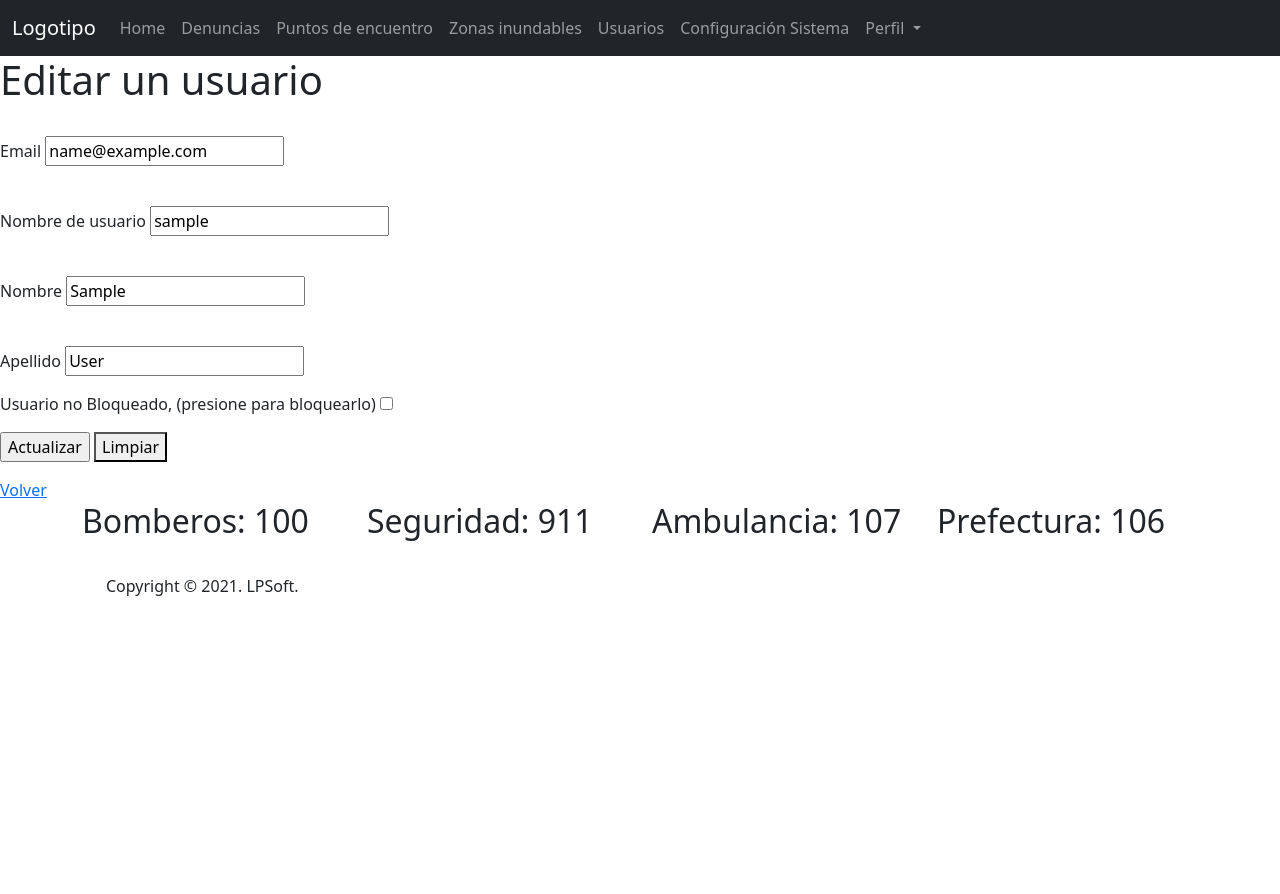
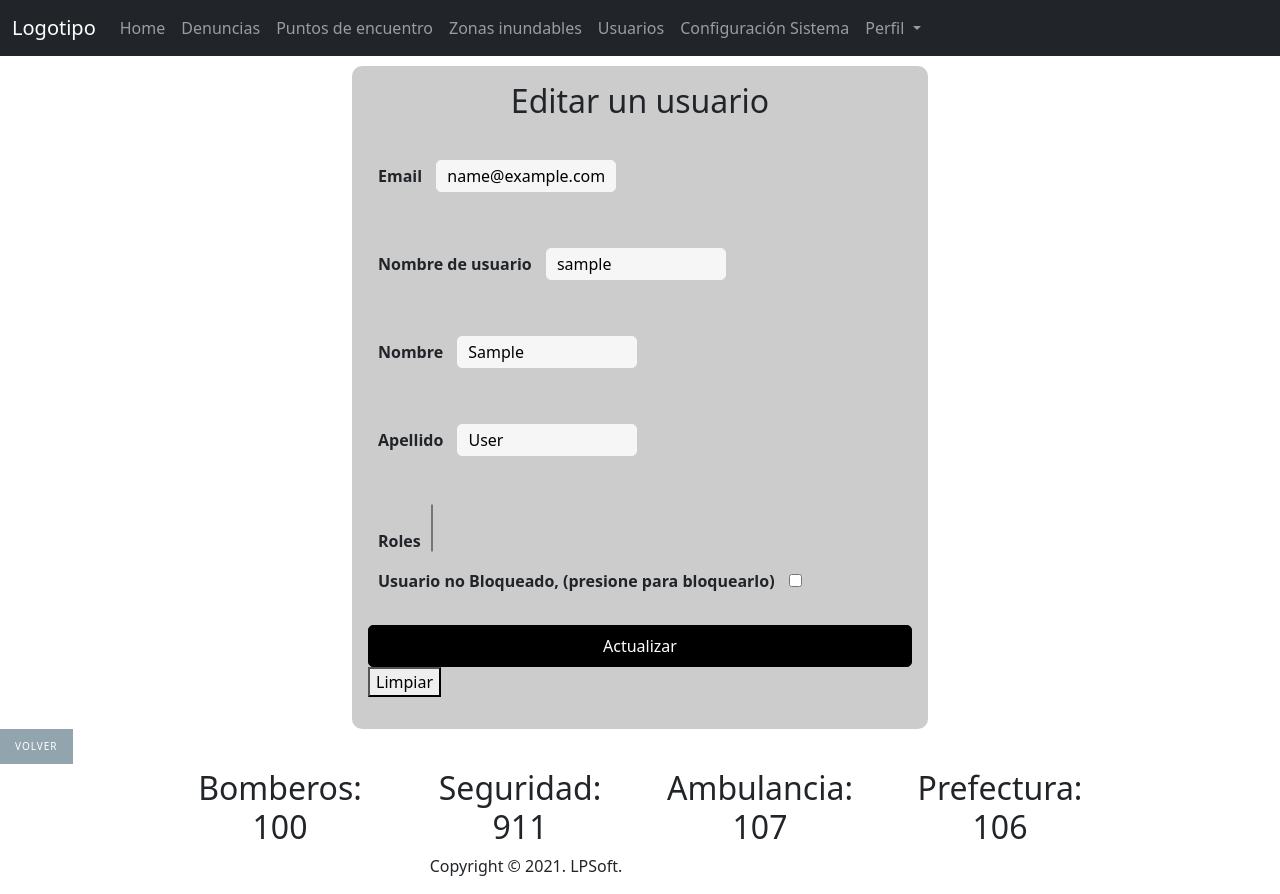
Before and after one commit to MechiScattini/TP-ProyectoSoftware-UNLP, a Flask app: a page that uses app/templates/layout.html in a window 1280 px wide. Before the commit the page ends 596 px from the top, so only its background shows below. Run offline with Flask 2, Linux system fonts and the light colour scheme; the visitor is signed in with stand-in values (Sample User, id 1); data comes from the database, SQL or seed files in the repository; data that the repository does not hold is empty.

Commit message:
poder editarle el rol a user, (no agrega mas de 1)  + css random a form de users y tabla

```diff
--- a/app/resources/user.py
+++ b/app/resources/user.py
@@ -88,6 +88,7 @@ def edit(user_id):
     if request.method == 'POST':
         params = request.form
         error = None
+        #chequeo campos invalidos
         if not params["first_name"]:
             error = 'nombre es requerido'
         elif not params["last_name"]:
@@ -98,9 +99,10 @@ def edit(user_id):
             error = 'nombre de usuario es requerido'
         elif '@' not in params["email"]:
              error = 'ingrese un email valido'
+
         if error is None:
             try:
-                user.email =params['email'] #falta chequear que sea un email valido
+                user.email =params['email']
                 user.username =params['username']
                 user.first_name =params['first_name']
                 user.last_name =params['last_name']
@@ -116,27 +118,41 @@ def edit(user_id):
                                 user.bloqueado= True
                             else:
                                 error="no puede bloquear a un administrador"
+                                flash(error)
+                                roles= db.session.query(Rol).all()
+                                return render_template("user/edit.html", user=user, roles=roles)
                         else:
                             user.bloqueado= False
+                #actualizo roles seleccionados
+                user.roles.clear()
+                lista_roles= request.form["roles[]"]
+                for rol_id in lista_roles:
+                    rol_obj= db.session.query(Rol).get(rol_id)
+                    user.roles.append(rol_obj)
                 db.session.commit()
+
             except exc.IntegrityError as e:
                 if 'email' in e.orig.args[1]:
                     flash("ya existe usuario con ese email")
                 elif 'username' in e.orig.args[1]:
                     flash("ya existe usuario con ese nombre de usuario")
                 db.session.rollback()
-                return render_template("user/edit.html", user=user)
+                roles= db.session.query(Rol).all()
+                return render_template("user/edit.html", user=user,roles=roles)
+
             except ValueError as e:
                 flash(e)
                 db.session.rollback()
-                return render_template("user/edit.html", user=user)
+                roles= db.session.query(Rol).all()
+                return render_template("user/edit.html", user=user,roles=roles)
             flash("Usuario actualizado")
-            flash(error)
             return redirect(url_for("user_index"))
         else:
             flash(error)
-            return render_template("user/edit.html", user=user)
-    return render_template('user/edit.html', user= user)
+            roles= db.session.query(Rol).all()
+            return render_template("user/edit.html", user=user, roles=roles)
+    roles= db.session.query(Rol).all()
+    return render_template('user/edit.html', user= user, roles=roles)
 
 
 def create():
@@ -166,6 +182,7 @@ def create():
             error = 'Email {} se encuentra registrado.'.format(params["email"])
         if username_en_db is not None:
             error = 'nombre de usuario {} se encuentra registrado.'.format(params["username"])
+
         if error is None:
             new_user = User(username=params["username"],first_name=params["first_name"], last_name=params["last_name"], email=params["email"], password=params["password"])
             new_user.password = generate_password_hash(params["password"])
--- a/app/static/style.css
+++ b/app/static/style.css
@@ -4,6 +4,11 @@ body {
   background-color: #4B7399;
   font-family: 'Montserrat', Helvetica, sans-serif;
   font-size: 14px;
+  background-image:  url("../img/La-Plata.jpg");
+  background-repeat:no-repeat;
+  background-position-x:center;
+  background-position-y:center;
+  background-size: 10rem;
 }
 
 .clear {
@@ -34,38 +39,76 @@ a.link {
   background-color: #92a4ad;
   padding: 10px 15px;
   border-radius: 0;
-  color: #416475;
+  color: white;
   display: inline-block;
   margin-right: 5px;
   margin-bottom: 5px;
   line-height: 1.5;
   text-decoration: none;
-  margin-top: 50px;
   letter-spacing: 1px;
 }
 
-ul{
-  list-style-type: none;
-  margin: 0px;
-  padding: 0px;
-  background: 008B8B;
-  overflow: hidden;
+
+table{
+  background-color: white ;
+  text-align:  left;
+  width: 100%;
 }
 
-li{
-  float: left;
+thead{
+  background-color: #246355;
+  border-bottom: solid 5px;
+  color: white;
+}
+th,td{
+  padding: 10px;
+}
+tr:nth-child(even){
+  background-color: #ddd;
 }
 
-li a{
-  display: block;
-  color: white;
-  text-align: center;
-  padding: 16px 16px;
-  text-decoration: none;
-  border-right: 1px solid navy;
+
+.form-user{
+  text-align: left;
+	width: 45%;
+	padding:16px;
+	border-radius:10px;
+	margin:auto;
+  margin-top: 10px;
+	background-color:#ccc;
 }
 
-li a:hover{
-  background-color: red;
-  color: black;
+.form-user label{
+  padding-left: 10px;
+  text-align: left;
+	font-weight:bold;
+	display:inline-block;
 }
+
+
+.form-user input[type="password"],
+.form-user input[type="text"],
+.form-user input[type="email"]{
+	width:180px;
+	padding:3px 10px;
+	border:1px solid #f6f6f6;
+	border-radius:5px;
+	background-color:#f6f6f6;
+	margin:8px 0;
+	display:inline-block;
+}
+
+.form-user input[type="submit"]{
+	width:100%;
+	padding:8px 16px;
+	margin-top:32px;
+	border:1px solid #000;
+	border-radius:5px;
+	display:block;
+	color:#fff;
+	background-color:#000;
+}
+
+form input[type="submit"]:hover{
+	cursor:pointer;
+}
--- a/app/templates/layout.html
+++ b/app/templates/layout.html
@@ -3,6 +3,9 @@
   <head>
     {% block head %}
     <!--<link rel="stylesheet" href="{{ url_for('static', filename='style.css') }}" /> -->
+
+    <link  rel="stylesheet" type="text/css" href="{{ url_for('static', filename='style.css') }}">
+
     <link href="https://cdn.jsdelivr.net/npm/bootstrap@5.1.2/dist/css/bootstrap.min.css" rel="stylesheet" integrity="sha384-uWxY/CJNBR+1zjPWmfnSnVxwRheevXITnMqoEIeG1LJrdI0GlVs/9cVSyPYXdcSF" crossorigin="anonymous">
     <title>{% block title %}{% endblock %}</title>
     {% endblock %}
--- a/app/templates/user/edit.html
+++ b/app/templates/user/edit.html
@@ -4,23 +4,35 @@
   {{ super() }}
 {% endblock %}
 {% block content %}
-  <h1>Editar un usuario</h1>
-  <form action="{{ url_for('user_edit', user_id=user.id) }}" method="POST">
+  <form class="form-user"action="{{ url_for('user_edit', user_id=user.id) }}" method="POST">
+    <h2 style="display: flex; justify-content: center;">Editar un usuario</h2>
     <p>
       <label>Email <label></br>
-      <input name="email" required value="{{user.email}}"/>
+      <input type="email" name="email" required value="{{user.email}}"/>
     </p>
     <p>
       <label>Nombre de usuario <label></br>
-      <input name="username" required value="{{user.username}}"/>
+      <input type="text" name="username" required value="{{user.username}}"/>
     </p>
     <p>
       <label>Nombre <label></br>
-      <input name="first_name" required value="{{user.first_name}}"/>
+      <input type="text" name="first_name" required value="{{user.first_name}}"/>
     </p>
     <p>
       <label>Apellido <label></br>
-      <input name="last_name" required value="{{user.last_name}}"/>
+      <input type="text" name="last_name" required value="{{user.last_name}}"/>
+    </p>
+    <p>
+    <label>Roles<label></br>
+    <select type="roles" name="roles[]" size="2" multiple>
+      {% for rol in roles%}
+        {% if rol in user.roles %}
+          <option selected value={{rol.id}} >{{rol.name}}</option>
+        {% else %}
+          <option value={{rol.id}} >{{rol.name}}</option>
+        {% endif %}
+      {% endfor %}
+    </select>
     </p>
     <p>
       {% if user.bloqueado == True %}
```
Also changed, not shown: app/templates/user/index.html (+40 -8 lines), app/templates/user/new.html (+10 -7 lines), app/static/img/La-Plata.jpg (added).
